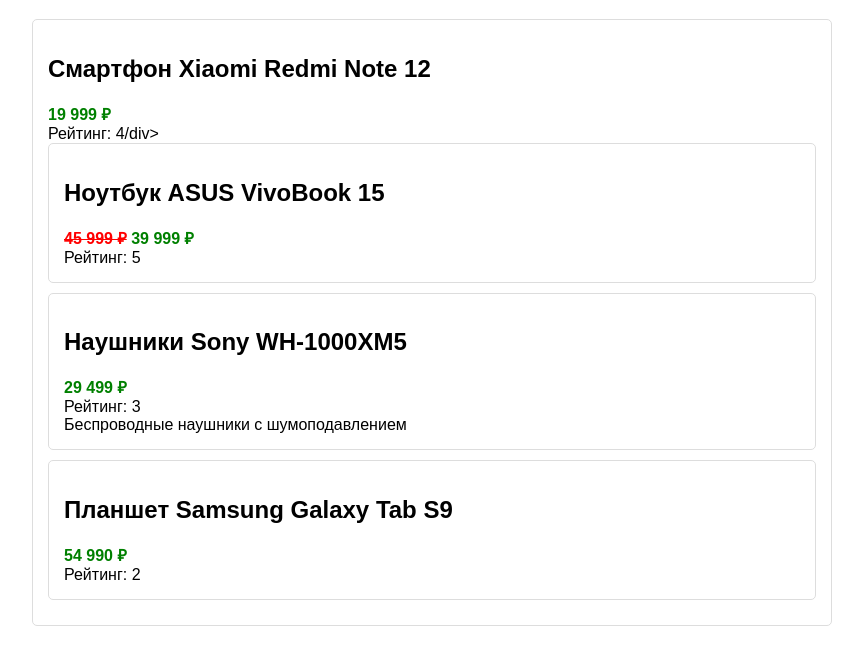
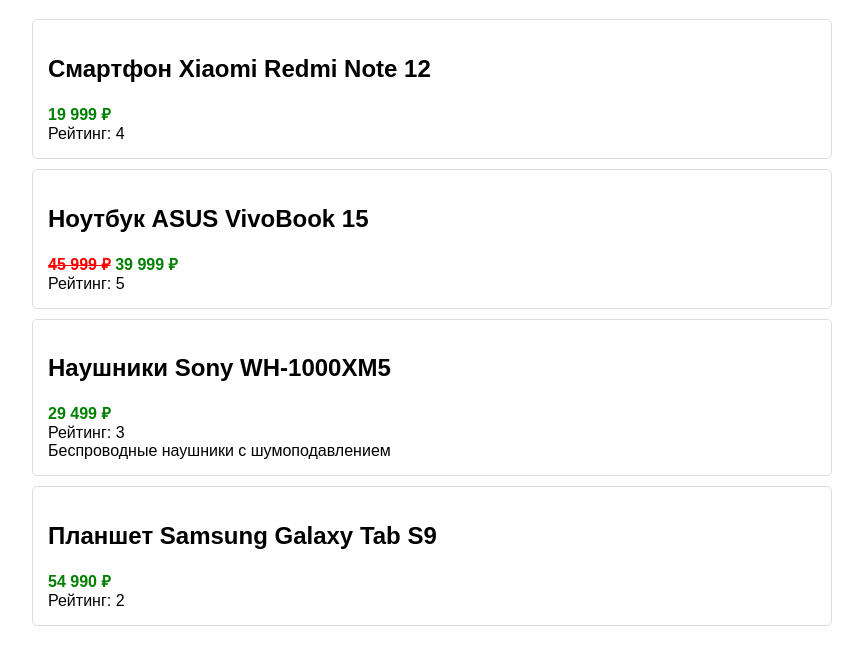
Before and after one commit to eistop42/parsing, a plain HTML site: page index.html in a window 1280 px wide. Shown: the part 61-726 px from the top of the page, without its empty margins (208-1071 px from the left). Drawn offline with Linux system fonts and the light colour scheme.

Commit message:
Update index.html

```diff
--- a/index.html
+++ b/index.html
@@ -32,7 +32,7 @@
         <div class="product-item" data-category="phones">
             <h2 class="product-name">Смартфон Xiaomi Redmi Note 12</h2>
             <div class="price">19 999 ₽</div>
-            <div class="rating">Рейтинг: 4/div>
+            <div class="rating">Рейтинг: 4</div>
         </div>
 
         <div class="product-item" data-category="laptops">
```
